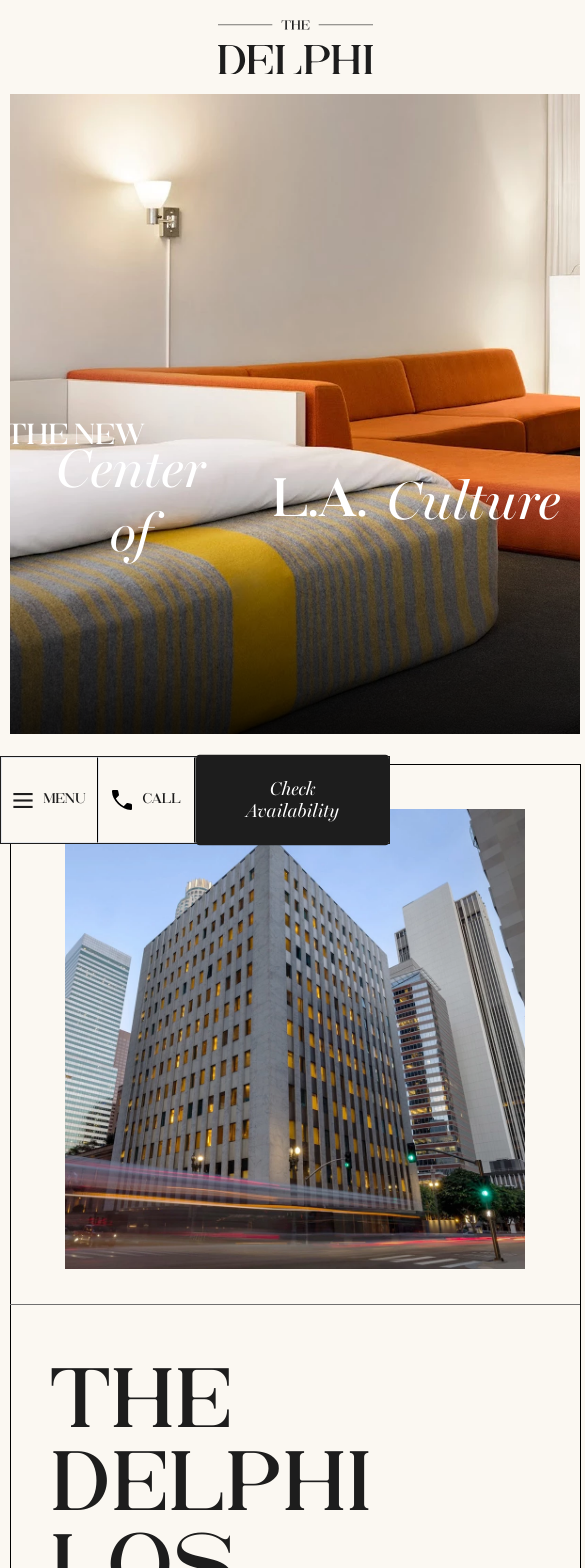
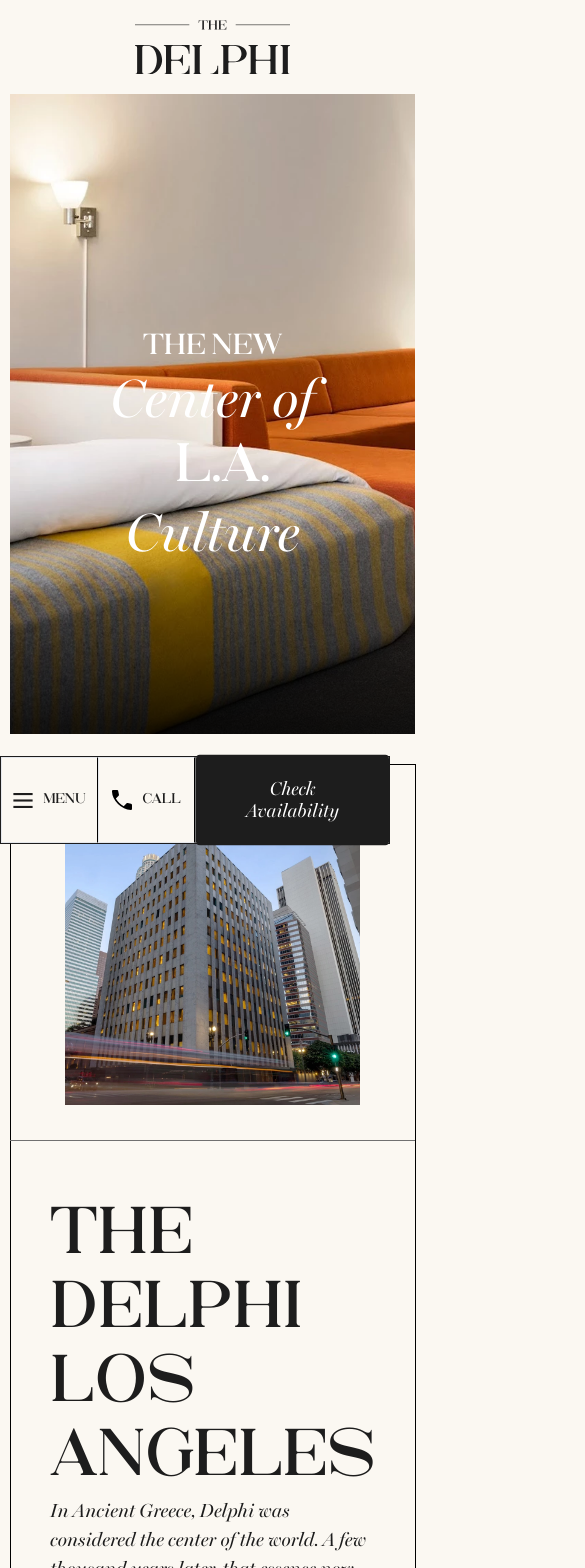
Before and after one commit to sahilchouksey/TheDelphiHotel_LandingPage, a React (Vite) app: page / in a window 390 px wide. Shown: the top 1568 px of the page, 585 px wide, since content can reach past the window. Built offline with nearby package versions, Linux system fonts and the light colour scheme.

Commit message:
made site responsive for mobile phones

```diff
--- a/src/components/navbar/popup.tsx
+++ b/src/components/navbar/popup.tsx
@@ -23,7 +23,7 @@
           className="fixed inset-0 bg-white z-[999] flex flex-col items-center justify-center transform"
         >
           <button
-            className="absolute top-[5rem] right-[5rem] text-primary"
+            className="absolute top-[5rem] right-[5rem] text-primary sm:!top-[1rem] sm:!right-[1rem]"
             onClick={handleMenuToggle} // Close button for the overlay
           >
             <svg
--- a/src/components/ui/animations/input.tsx
+++ b/src/components/ui/animations/input.tsx
@@ -5,6 +5,7 @@
   label: string;
   type?: string;
   className?: string;
+  inputClassName?: string;
 }
 
 const AnimatedInput = ({
@@ -12,6 +13,7 @@
   label,
   type = "text",
   className,
+  inputClassName,
 }: AnimatedInputProps) => {
   const [isFocused, setIsFocused] = useState(false);
   const [value, setValue] = useState("");
@@ -38,7 +40,7 @@
         onFocus={() => setIsFocused(true)}
         onBlur={() => setIsFocused(value.length > 0)}
         onChange={(e) => setValue(e.target.value)}
-        className="w-full bg-transparent border-b border-gray-500 focus:outline-none focus:border-white text-4xl px-2 py-1 h-[10rem] family-sans max-w-[40rem]"
+        className={`w-full bg-transparent border-b border-gray-500 focus:outline-none focus:border-white text-4xl px-2 py-1 h-[10rem] family-sans max-w-[40rem] ${inputClassName}`}
       />
     </div>
   );
--- a/src/components/ui/dynamicLayout/index.tsx
+++ b/src/components/ui/dynamicLayout/index.tsx
@@ -76,7 +76,7 @@
           className={`${
             customSlides
               ? ""
-              : "w-[60%] detail-section-center relative mdlg:w-full !max-w-[56rem]"
+              : "w-[60%] detail-section-center relative mdlg:w-full max-w-[56rem] sm:!max-w-[32rem] xxs:!max-w-[28rem]"
           }`}
           modules={[EffectFade, Autoplay]}
           style={{
--- a/src/index.css
+++ b/src/index.css
@@ -435,11 +435,11 @@
     font-size: 9.7rem !important;
   }
   .dining-section-container figcaption div {
-    top: 87% !important;
+    top: 80% !important;
   }
   .dining-section-container figcaption::before {
     font-size: 9.7rem !important;
-    top: 87% !important;
+    top: 80% !important;
   }
   .dining-section-container figure::before {
     width: 100%;
--- a/src/pages/components/footer.tsx
+++ b/src/pages/components/footer.tsx
@@ -45,26 +45,29 @@
             id="firstName"
             label="First Name"
             className="w-full mr-[4rem] sm:mr-0 sm:mb-[2rem]"
+            inputClassName="sm:w-full sm:ml-[2.5rem] xss:!ml-0"
           />
           <AnimatedInput
             id="lastName"
             label="Last Name"
             className="w-full mr-[4rem] sm:mr-0 sm:mb-[2rem]"
+            inputClassName="sm:w-full sm:ml-[2.5rem] xss:!ml-0"
           />
           <AnimatedInput
             id="email"
             label="Email Address"
             type="email"
             className="w-full mr-0 sm:mb-[2rem]"
+            inputClassName="sm:w-full sm:ml-[2.5rem] xss:!ml-0"
           />
         </motion.div>
         <motion.div
-          className="hidden flex flex-row justify-between items-center mt-[4rem] sm:flex-col"
+          className="flex flex-row justify-between items-center mt-[4rem] sm:flex-col sm:ml-[2rem]"
           initial={{ y: 50, opacity: 0 }}
           animate={controls}
           transition={{ duration: 1.5 }}
         >
-          <div className="flex flex-row space-x-6 gap-12 sm:flex-col">
+          <div className="flex flex-row space-x-6 gap-12 sm:flex-col sm:!space-x-0">
             <div className="flex flex-row justify-start items-center">
               <input
                 type="checkbox"
@@ -106,7 +109,7 @@
 
           <Button
             type="secondary"
-            className="ml-auto mr-[12rem] xl:mr-0 flex justify-center items-center text-[#fff] before:filter before:invert after:filter after:invert sm:mr-0"
+            className="ml-auto mr-[12rem] xl:mr-0 flex justify-center items-center text-[#fff] before:filter before:invert after:filter after:invert sm:!mx-auto sm:!mt-[4rem]"
             animation="custom"
           >
             <Text
@@ -141,7 +144,7 @@
   return (
     <Section
       backgroundColor="var(--color-primary)"
-      childContainerClassName="relative clear pt-[8.5rem] flex justify-start items-center flex-col min-h-[30rem] mb-[20rem]"
+      childContainerClassName="relative clear pt-[8.5rem] flex justify-start items-center flex-col min-h-[30rem] mb-[15rem]"
     >
       <Image
         src="/assets/icons/logo-white.svg"
@@ -206,8 +209,8 @@
 
       <SignUpForm />
 
-      <div className="divider w-full mt-[5rem] bg-[#fff] h-[1px] w-[95vw] absolute bottom-[7rem]"></div>
-      <div className="relative w-full flex justify-between items-center mt-[15rem] mb-[2rem]">
+      <div className="divider w-full bg-[#fff] h-[1px] w-[100vw] absolute bottom-[7rem] sm:bottom-[18rem] sm:hidden"></div>
+      <div className="relative w-full flex justify-between items-center mt-[15rem] mb-[2rem] sm:flex-col sm:space-y-12 mb-[10rem] sm:hidden">
         <div className="flex justify-start items-center ">
           {[
             "Privacy Policy",
@@ -226,7 +229,11 @@
             </Text>
           ))}
         </div>
-        <div className="justify-center flex justify-center items-center absolute top-[50%] left-[50%] transform translate-x-[-50%] translate-y-[-50%]">
+        <div
+          className="justify-center flex justify-center items-center absolute top-[50%] left-[50%] transform translate-x-[-50%] translate-y-[-50%]
+                    sm:flex-col sm:space-y-12
+                    "
+        >
           <Text
             tag="p"
             font="PrioriSans"
--- a/src/pages/components/section/details.tsx
+++ b/src/pages/components/section/details.tsx
@@ -42,7 +42,7 @@
         <Text
           tag="h2"
           font="RankingsCaps"
-          className="text-[5rem] leading-[5rem] text-primary"
+          className="text-[5rem] leading-[5rem] text-primary sm:text-[4rem]"
         >
           The Delphi
         </Text>
--- a/src/pages/components/section/dining.tsx
+++ b/src/pages/components/section/dining.tsx
@@ -35,7 +35,7 @@
         <Image
           src="https://symphony.cdn.tambourine.com/the-delphi-downtown-la-full/media/thedelphidowntownla-homepage-dining-image-03-650e00b0beeed.png"
           alt="a plate with a slice of pizza on it"
-          className="max-w-[56rem] bg-cover object-cover align-middle z-[-1]"
+          className="sm:max-w-[32rem] xxs:!max-w-[28rem]  bg-cover object-cover align-middle z-[-1] sm:!ax-w-[100%] sm:!px-[1.5rem]"
           containerClassName="flex justify-center items-center z-[-1]"
           animated="circle"
         />
--- a/src/pages/components/section/hero.tsx
+++ b/src/pages/components/section/hero.tsx
@@ -48,27 +48,32 @@
         <Text
           tag="h1"
           font="RankingsCaps"
-          className="text-[2.9rem] leading-[3.3rem] text-center absolute top-50 transform -translate-y-1/2 left-0 right-0 mt-[0] ml-[-44rem]"
+          containerClassName="w-full h-full"
+          className="text-[2.9rem] leading-[3.3rem] text-center absolute top-50 transform -translate-y-1/2 left-0 right-0 mt-[0] ml-[-44rem] flex justify-center items-center sm:!mx-auto"
         >
-          The new
+          <span>The new</span>
         </Text>
 
-        <div className="hero-heading  w-full">
+        <div className="hero-heading  w-full sm:!mt-[2rem]">
           <Text
             tag="h1"
             font="MillerBanner"
-            className="text-[8.1rem] leading-[9.3rem] text-center flex justify-center items-center md:text-[5.4rem] md:leading-[6.4rem]"
-            containerClassName=" w-full"
+            className="text-[8.1rem] leading-[9.3rem] text-center md:text-[5.4rem] md:leading-[6.4rem] flex flex-wrap sm:flex-nowrap sm:block justify-center items-center"
+            containerClassName="w-full"
           >
-            <span className="text-wrap">Center of</span>
+            <span className="whitespace-nowrap sm:whitespace-normal">
+              Center of
+            </span>
             <Text
               tag="span"
               font="RankingsCaps"
-              className="mx-[2rem] ml-[4rem]"
+              className="mx-[2rem] ml-[4rem] whitespace-nowrap sm:whitespace-normal"
             >
               L.A.
             </Text>
-            <span>Culture</span>
+            <span className="whitespace-nowrap sm:whitespace-normal">
+              Culture
+            </span>
           </Text>
         </div>
       </div>
--- a/src/pages/components/section/intro.tsx
+++ b/src/pages/components/section/intro.tsx
@@ -33,7 +33,7 @@
         <Text
           tag="h1"
           font="RankingsCaps"
-          className="text-[10.4rem] leading-[8.3rem] text-primary uppercase mdlg:!text-[8.4rem]"
+          className="text-[10.4rem] leading-[8.3rem] text-primary uppercase xxs:!text-[5rem] mdlg:text-[8.4rem] sm:!text-[6.6rem] mdlg:leading-[9.3rem] sm:!leading-[7.4rem]"
         >
           THE DELPHI LOS ANGELES
         </Text>
--- a/src/pages/components/section/location.tsx
+++ b/src/pages/components/section/location.tsx
@@ -11,7 +11,7 @@
         className="object-cover w-full h-full"
         containerClassName="sm:w-full sm:h-[30rem] sm:flex hidden"
       />
-      <div className="flex flex-col justify-center items-start ml-auto w-[52rem]">
+      <div className="flex flex-col justify-center items-start ml-auto w-[52rem] sm:!w-full sm:!p-[2rem]">
         <Text
           tag="p"
           font="MillerBanner"
--- a/src/pages/index.tsx
+++ b/src/pages/index.tsx
@@ -46,7 +46,7 @@
         <ReviewsSection />
       </Section>
       <Section
-        className="bg-no-repeat bg-center bg-contain max-w-full max-w-[192rem] mx-auto mt-[-45rem] xl:mt-[-65rem] sm:!mt-[0] -mb-[60rem] min-h-[178rem] flex justify-center items-center sm:!bg-none sm:!mt-[0] sm:!min-h-[126rem]"
+        className="bg-no-repeat bg-center bg-contain max-w-full max-w-[192rem] mx-auto !mt-[-65rem] sm:!mt-[0] -mb-[60rem] min-h-[178rem] flex justify-center items-center sm:!bg-none sm:!mt-[0] sm:!min-h-[126rem]"
         style={{ backgroundPosition: "calc(100% - 15rem) center" }}
         backgroundImage="https://symphony.cdn.tambourine.com/the-delphi-downtown-la-full/media/delphi-homepage-map-64be9613eb4a4.jpg"
         childContainerClassName="location flex justify-end items-center sm:flex-col relative sm:!h-full"
```
Also changed, not shown: src/utils/functions.ts (line endings or trailing spaces).
